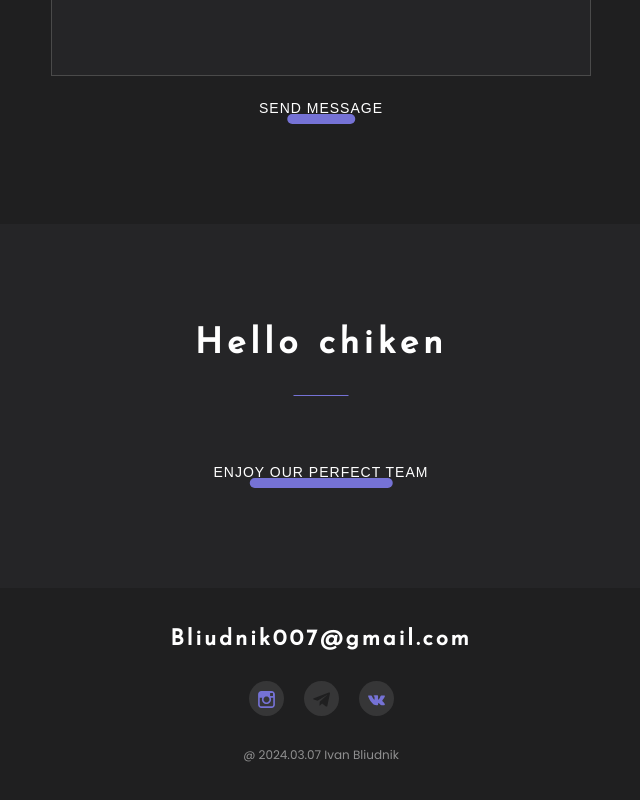
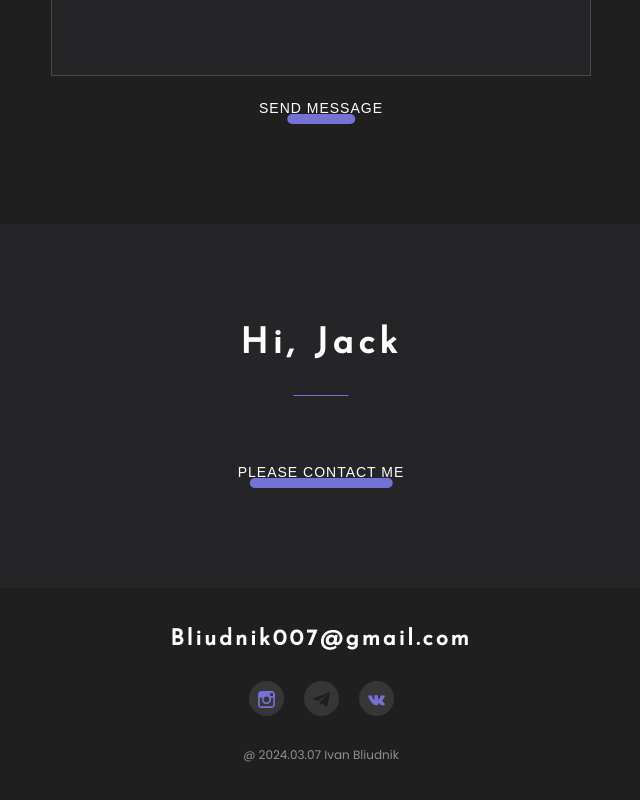
Before and after one commit to IvanBliudnik/Portfolio, a React app: page / in a window 1280 px wide. Shown: the part 3699-4499 px from the top of the page, without its empty margins (319-959 px from the left). Built offline with nearby package versions, Linux system fonts and the light colour scheme.

Commit message:
Commit 02.04.2024

```diff
--- a/src/layout/sections/slogan/Slogan.tsx
+++ b/src/layout/sections/slogan/Slogan.tsx
@@ -11,8 +11,8 @@ export const Slogan = () => {
         <StyledSlogan>
             <Container>
                 <FlexContainer direction={"column"} align={"center"}>
-                    <SectionTitle>Hello chiken</SectionTitle>
-                    <StyleButton>Enjoy our perfect Team</StyleButton>
+                    <SectionTitle>Hi, Jack</SectionTitle>
+                    <StyleButton>Please contact me</StyleButton>
                 </FlexContainer>
             </Container>
         </StyledSlogan>
```
